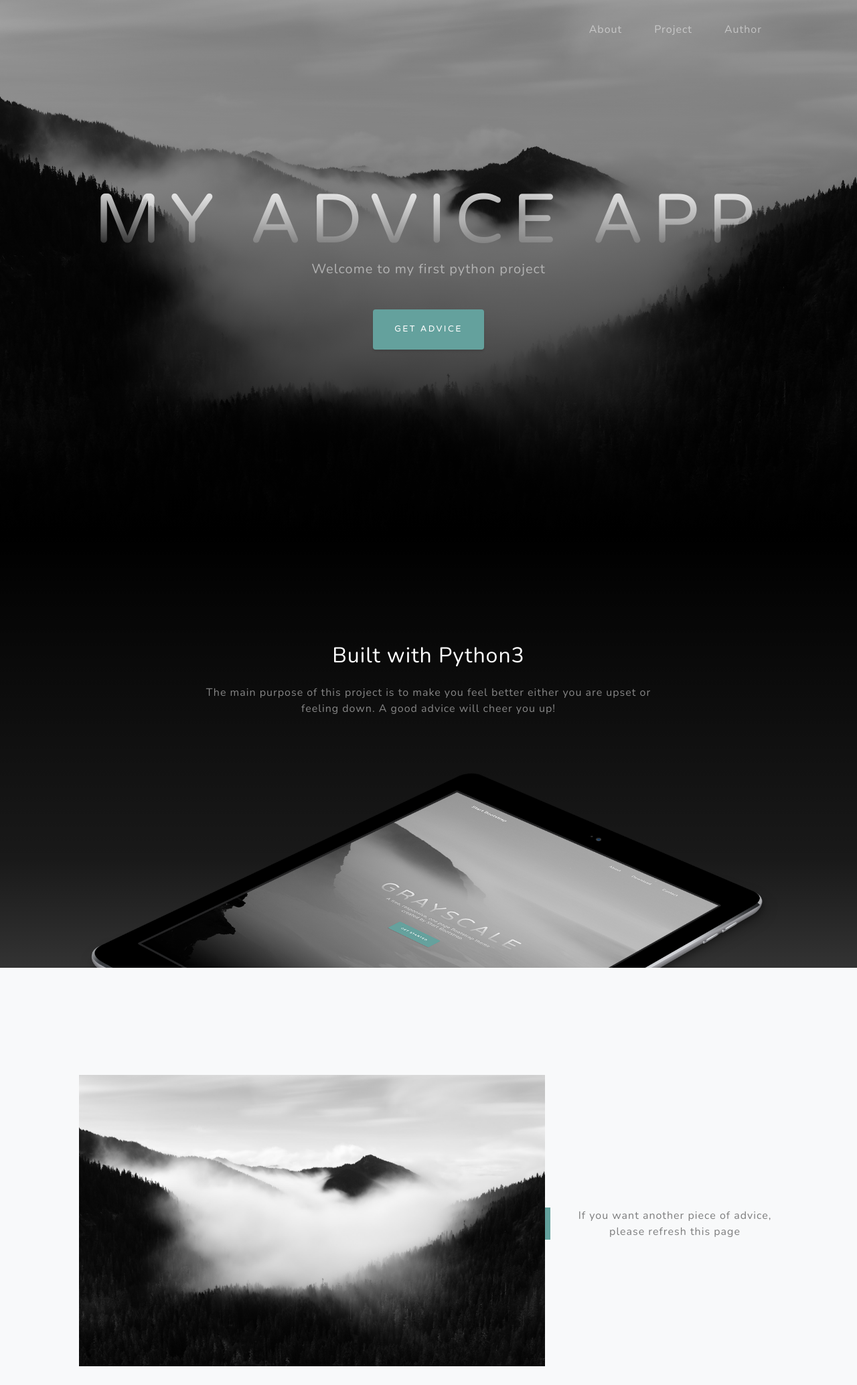
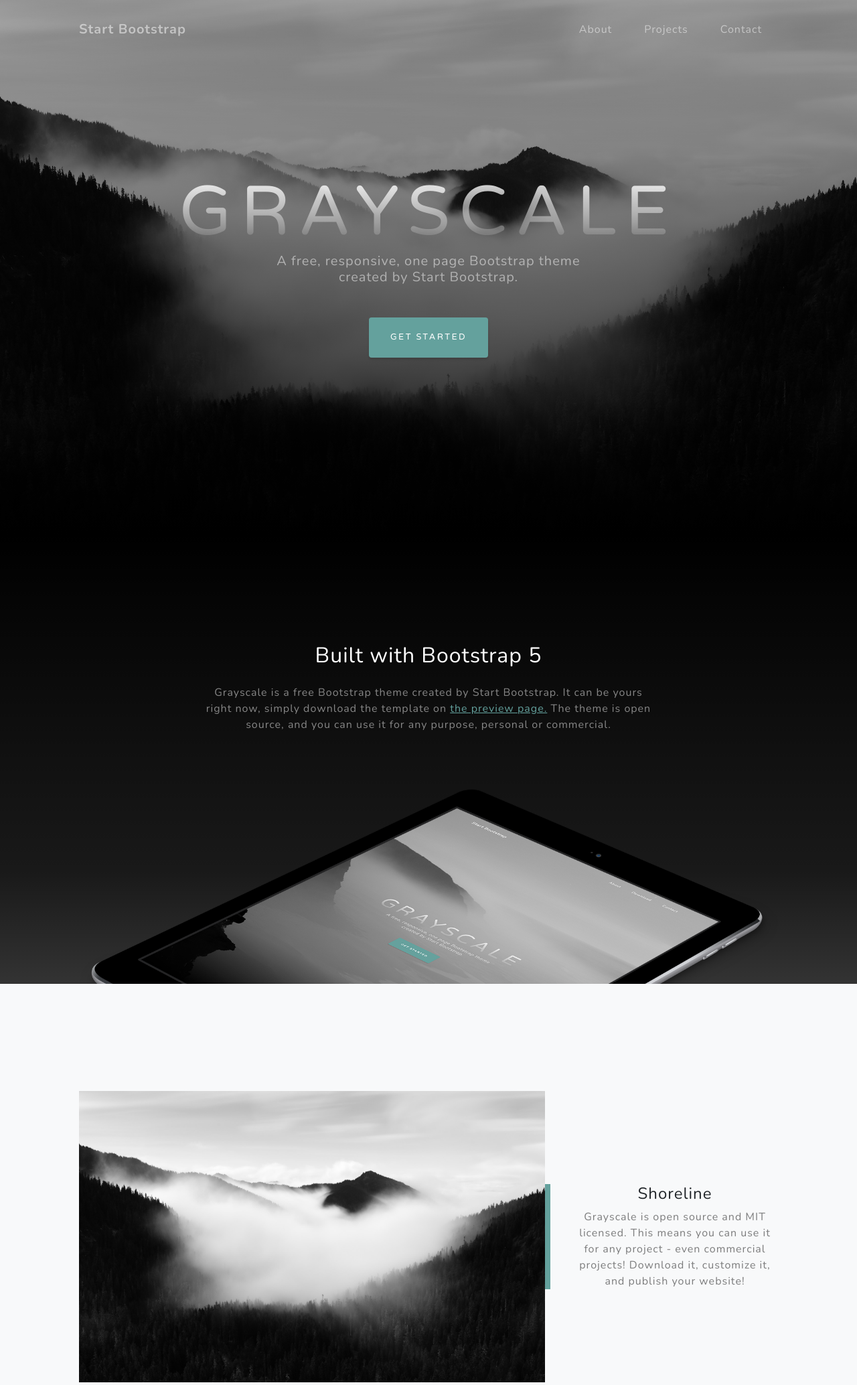
Before and after one commit to AigulTok/MyAdviceApp, a FastAPI app: template templates/index.html in a window 1280 px wide. Shown: the top 2068 px of the page at 67% size. Run offline with FastAPI, Linux system fonts and the light colour scheme; the template is opened without the code that fills it, so the values that code supplies are empty; some libraries are stand-ins or nearby versions.

Commit message:
Подправила static/js

```diff
--- a/templates/author.html
+++ b/templates/author.html
@@ -93,7 +93,7 @@
         <!-- Bootstrap core JS-->
         <script src="https://cdn.jsdelivr.net/npm/bootstrap@5.1.3/dist/js/bootstrap.bundle.min.js"></script>
         <!-- Core theme JS-->
-        <script src="js/scripts.js"></script>
+        <script src="static/js/scripts.js"></script>
         <!-- * * * * * * * * * * * * * * * * * * * * * * * * * * * * * * * * * * * * * * * *-->
         <!-- * *                               SB Forms JS                               * *-->
         <!-- * * Activate your form at https://startbootstrap.com/solution/contact-forms * *-->
--- a/templates/index.html
+++ b/templates/index.html
@@ -5,21 +5,21 @@
         <meta name="viewport" content="width=device-width, initial-scale=1, shrink-to-fit=no" />
         <meta name="description" content="" />
         <meta name="author" content="" />
-        <title>My Advice App</title>
-        <link rel="icon" type="image/x-icon" href="assets/favicon.ico" />
+        <title>Grayscale - Start Bootstrap Theme</title>
+        <link rel="icon" type="image/x-icon" href="static/assets/favicon.ico" />
         <!-- Font Awesome icons (free version)-->
         <script src="https://use.fontawesome.com/releases/v5.15.4/js/all.js" crossorigin="anonymous"></script>
         <!-- Google fonts-->
         <link href="https://fonts.googleapis.com/css?family=Varela+Round" rel="stylesheet" />
         <link href="https://fonts.googleapis.com/css?family=Nunito:200,200i,300,300i,400,400i,600,600i,700,700i,800,800i,900,900i" rel="stylesheet" />
         <!-- Core theme CSS (includes Bootstrap)-->
-        <link href="css/styles.css" rel="stylesheet" />
+        <link href="static/css/styles.css" rel="stylesheet" />
     </head>
     <body id="page-top">
         <!-- Navigation-->
         <nav class="navbar navbar-expand-lg navbar-light fixed-top" id="mainNav">
             <div class="container px-4 px-lg-5">
-                <a class="navbar-brand" href="#page-top"></a>
+                <a class="navbar-brand" href="#page-top">Start Bootstrap</a>
                 <button class="navbar-toggler navbar-toggler-right" type="button" data-bs-toggle="collapse" data-bs-target="#navbarResponsive" aria-controls="navbarResponsive" aria-expanded="false" aria-label="Toggle navigation">
                     Menu
                     <i class="fas fa-bars"></i>
@@ -27,8 +27,8 @@
                 <div class="collapse navbar-collapse" id="navbarResponsive">
                     <ul class="navbar-nav ms-auto">
                         <li class="nav-item"><a class="nav-link" href="#about">About</a></li>
-                        <li class="nav-item"><a class="nav-link" href="#projects">Project</a></li>
-                        <li class="nav-item"><a class="nav-link" href="#signup">Author</a></li>
+                        <li class="nav-item"><a class="nav-link" href="#projects">Projects</a></li>
+                        <li class="nav-item"><a class="nav-link" href="#signup">Contact</a></li>
                     </ul>
                 </div>
             </div>
@@ -38,9 +38,9 @@
             <div class="container px-4 px-lg-5 d-flex h-100 align-items-center justify-content-center">
                 <div class="d-flex justify-content-center">
                     <div class="text-center">
-                        <h1 class="mx-auto my-0 text-uppercase">My Advice App</h1>
-                        <h2 class="text-white-50 mx-auto mt-2 mb-5">Welcome to my first python project</h2>
-                        <a class="btn btn-primary" href="#about">Get Advice</a>
+                        <h1 class="mx-auto my-0 text-uppercase">Grayscale</h1>
+                        <h2 class="text-white-50 mx-auto mt-2 mb-5">A free, responsive, one page Bootstrap theme created by Start Bootstrap.</h2>
+                        <a class="btn btn-primary" href="#about">Get Started</a>
                     </div>
                 </div>
             </div>
@@ -50,13 +50,15 @@
             <div class="container px-4 px-lg-5">
                 <div class="row gx-4 gx-lg-5 justify-content-center">
                     <div class="col-lg-8">
-                        <h2 class="text-white mb-4">Built with Python3</h2>
+                        <h2 class="text-white mb-4">Built with Bootstrap 5</h2>
                         <p class="text-white-50">
-                            The main purpose of this project is to make you feel better either you are upset or feeling down. A good advice will cheer you up!
+                            Grayscale is a free Bootstrap theme created by Start Bootstrap. It can be yours right now, simply download the template on
+                            <a href="https://startbootstrap.com/theme/grayscale/">the preview page.</a>
+                            The theme is open source, and you can use it for any purpose, personal or commercial.
                         </p>
                     </div>
                 </div>
-                <img class="img-fluid" src="assets/img/ipad.png" alt="..." />
+                <img class="img-fluid" src="static/assets/img/ipad.png" alt="..." />
             </div>
         </section>
         <!-- Projects-->
@@ -67,8 +69,8 @@
                     <div class="col-xl-8 col-lg-7"><img class="img-fluid mb-3 mb-lg-0" src="static/assets/img/bg-masthead.jpg" alt="..." /></div>
                     <div class="col-xl-4 col-lg-5">
                         <div class="featured-text text-center text-lg-left">
-                            <h4>{{ result }}</h4>
-                            <p class="text-black-50 mb-0">If you want another piece of advice, please refresh this page</p>
+                            <h4>Shoreline</h4>
+                            <p class="text-black-50 mb-0">Grayscale is open source and MIT licensed. This means you can use it for any project - even commercial projects! Download it, customize it, and publish your website!</p>
                         </div>
                     </div>
                 </div>
@@ -79,8 +81,8 @@
                         <div class="bg-black text-center h-100 project">
                             <div class="d-flex h-100">
                                 <div class="project-text w-100 my-auto text-center text-lg-left">
-                                    <h4 class="text-white">{{ result }}</h4>
-                                    <p class="mb-0 text-white-50">If you want another piece of advice, please refresh this page</p>
+                                    <h4 class="text-white">Misty</h4>
+                                    <p class="mb-0 text-white-50">An example of where you can put an image of a project, or anything else, along with a description.</p>
                                     <hr class="d-none d-lg-block mb-0 ms-0" />
                                 </div>
                             </div>
@@ -94,8 +96,8 @@
                         <div class="bg-black text-center h-100 project">
                             <div class="d-flex h-100">
                                 <div class="project-text w-100 my-auto text-center text-lg-right">
-                                    <h4 class="text-white">{{ result }}</h4>
-                                    <p class="mb-0 text-white-50">If you want another piece of advice, please refresh this page</p>
+                                    <h4 class="text-white">Mountains</h4>
+                                    <p class="mb-0 text-white-50">Another example of a project with its respective description. These sections work well responsively as well, try this theme on a small screen!</p>
                                     <hr class="d-none d-lg-block mb-0 me-0" />
                                 </div>
                             </div>
@@ -109,7 +111,41 @@
             <div class="container px-4 px-lg-5">
                 <div class="row gx-4 gx-lg-5">
                     <div class="col-md-10 col-lg-8 mx-auto text-center">
-                        <h2 class="text-white mb-5">Thank you for your attention!</h2>
+                        <i class="far fa-paper-plane fa-2x mb-2 text-white"></i>
+                        <h2 class="text-white mb-5">Subscribe to receive updates!</h2>
+                        <!-- * * * * * * * * * * * * * * *-->
+                        <!-- * * SB Forms Contact Form * *-->
+                        <!-- * * * * * * * * * * * * * * *-->
+                        <!-- This form is pre-integrated with SB Forms.-->
+                        <!-- To make this form functional, sign up at-->
+                        <!-- https://startbootstrap.com/solution/contact-forms-->
+                        <!-- to get an API token!-->
+                        <form class="form-signup" id="contactForm" data-sb-form-api-token="API_TOKEN">
+                            <!-- Email address input-->
+                            <div class="row input-group-newsletter">
+                                <div class="col"><input class="form-control" id="emailAddress" type="email" placeholder="Enter email address..." aria-label="Enter email address..." data-sb-validations="required,email" /></div>
+                                <div class="col-auto"><button class="btn btn-primary disabled" id="submitButton" type="submit">Notify Me!</button></div>
+                            </div>
+                            <div class="invalid-feedback mt-2" data-sb-feedback="emailAddress:required">An email is required.</div>
+                            <div class="invalid-feedback mt-2" data-sb-feedback="emailAddress:email">Email is not valid.</div>
+                            <!-- Submit success message-->
+                            <!---->
+                            <!-- This is what your users will see when the form-->
+                            <!-- has successfully submitted-->
+                            <div class="d-none" id="submitSuccessMessage">
+                                <div class="text-center mb-3 mt-2 text-white">
+                                    <div class="fw-bolder">Form submission successful!</div>
+                                    To activate this form, sign up at
+                                    <br />
+                                    <a href="https://startbootstrap.com/solution/contact-forms">https://startbootstrap.com/solution/contact-forms</a>
+                                </div>
+                            </div>
+                            <!-- Submit error message-->
+                            <!---->
+                            <!-- This is what your users will see when there is-->
+                            <!-- an error submitting the form-->
+                            <div class="d-none" id="submitErrorMessage"><div class="text-center text-danger mb-3 mt-2">Error sending message!</div></div>
+                        </form>
                     </div>
                 </div>
             </div>
@@ -122,9 +158,9 @@
                         <div class="card py-4 h-100">
                             <div class="card-body text-center">
                                 <i class="fas fa-map-marked-alt text-primary mb-2"></i>
-                                <h4 class="text-uppercase m-0">DataBoom</h4>
+                                <h4 class="text-uppercase m-0">Address</h4>
                                 <hr class="my-4 mx-auto" />
-                                <div class="small text-black-50">4 поток Python BootCamp</div>
+                                <div class="small text-black-50">4923 Market Street, Orlando FL</div>
                             </div>
                         </div>
                     </div>
@@ -134,7 +170,7 @@
                                 <i class="fas fa-envelope text-primary mb-2"></i>
                                 <h4 class="text-uppercase m-0">Email</h4>
                                 <hr class="my-4 mx-auto" />
-                                <div class="small text-black-50"><a href="#!">aigul.toktassynova@gmail.com</a></div>
+                                <div class="small text-black-50"><a href="#!">hello@yourdomain.com</a></div>
                             </div>
                         </div>
                     </div>
@@ -144,19 +180,24 @@
                                 <i class="fas fa-mobile-alt text-primary mb-2"></i>
                                 <h4 class="text-uppercase m-0">Phone</h4>
                                 <hr class="my-4 mx-auto" />
-                                <div class="small text-black-50">+7 (---) --- ----</div>
+                                <div class="small text-black-50">+1 (555) 902-8832</div>
                             </div>
                         </div>
                     </div>
                 </div>
+                <div class="social d-flex justify-content-center">
+                    <a class="mx-2" href="#!"><i class="fab fa-twitter"></i></a>
+                    <a class="mx-2" href="#!"><i class="fab fa-facebook-f"></i></a>
+                    <a class="mx-2" href="#!"><i class="fab fa-github"></i></a>
+                </div>
             </div>
         </section>
         <!-- Footer-->
-        <footer class="footer bg-black small text-center text-white-50"><div class="container px-4 px-lg-5">Copyright &copy; My Advice App 2022</div></footer>
+        <footer class="footer bg-black small text-center text-white-50"><div class="container px-4 px-lg-5">Copyright &copy; Your Website 2021</div></footer>
         <!-- Bootstrap core JS-->
         <script src="https://cdn.jsdelivr.net/npm/bootstrap@5.1.3/dist/js/bootstrap.bundle.min.js"></script>
         <!-- Core theme JS-->
-        <script src="js/scripts.js"></script>
+        <script src="static/js/scripts.js"></script>
         <!-- * * * * * * * * * * * * * * * * * * * * * * * * * * * * * * * * * * * * * * * *-->
         <!-- * *                               SB Forms JS                               * *-->
         <!-- * * Activate your form at https://startbootstrap.com/solution/contact-forms * *-->
```
